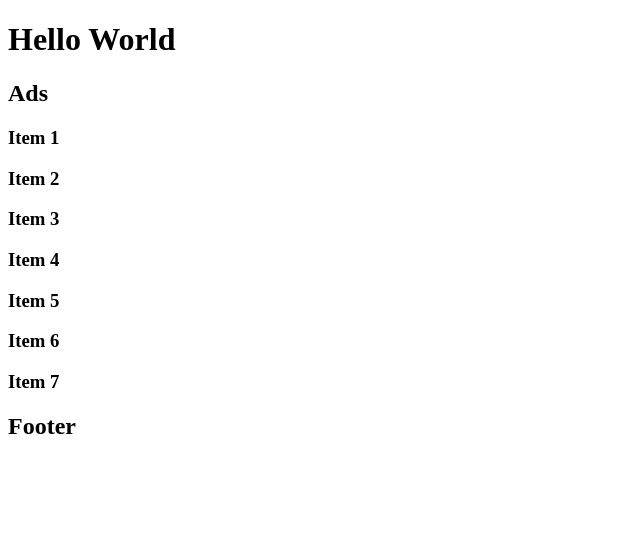
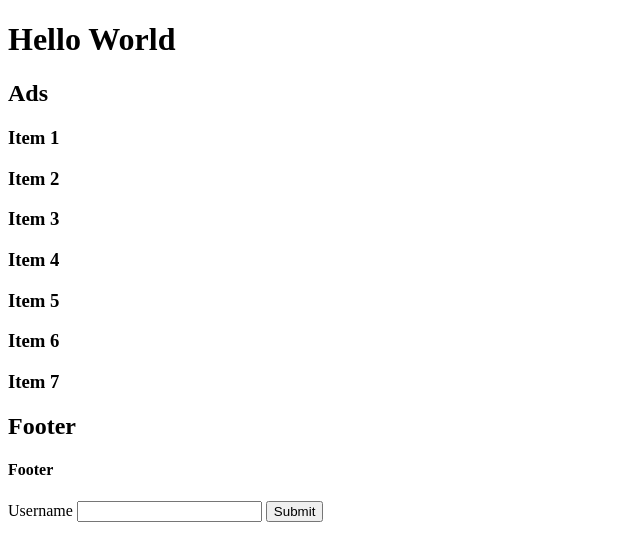
Before and after one commit to Trioud/GithubConflits, a plain HTML site: page views/index.html in a window 1280 px wide. Shown: the whole page, without its empty margins (0-640 px from the left). Drawn offline with Linux system fonts and the light colour scheme.

Commit message:
feat(index.html): add form

```diff
--- a/views/index.html
+++ b/views/index.html
@@ -9,4 +9,10 @@
     <h3>Item 6</h3>
     <h3>Item 7</h3>
     <h2>Footer</h2>
+    <h4>Footer</h4>
+    <form>
+        <label for="username">Username</label>
+        <input type="text" id="username"/>
+        <input type="submit" />
+    </form>
 </html>
```
